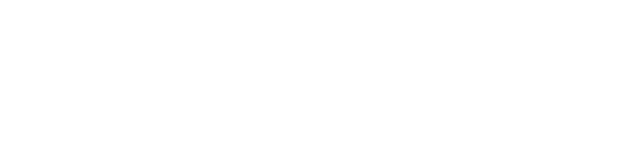
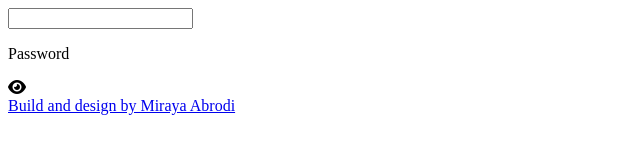
Before and after one commit to mirayatech/Password-Checker, a plain HTML site: page index.html in a window 1280 px wide. Shown: the whole page, without its empty margins (0-640 px from the left). Drawn offline with Linux system fonts and the light colour scheme.

Commit message:
create Layout

```diff
--- a/index.html
+++ b/index.html
@@ -16,7 +16,23 @@
 </head>
 
 <body>
+    <!-- Label -->
+    <label class="label">
+        <!-- Input -->
+        <input type="password" name="Password" id="password-input" />
+        <!-- Password Label -->
+        <p class="password-title">Password</p>
+        <!-- Eye Symbol -->
+        <i class="fa-solid fa-eye"></i>
+        <!-- Password checker -->
+        <div class="password-checker"></div>
+    </label>
 
+    <!-- Footer  -->
+    <footer class="footer">
+        <a href="https://github.com/mirayaabrodi" class="footer-link" target="_blank">Build and design by Miraya
+            Abrodi</a>
+    </footer>
     <script src="./app.js"></script>
 </body>
 
```
